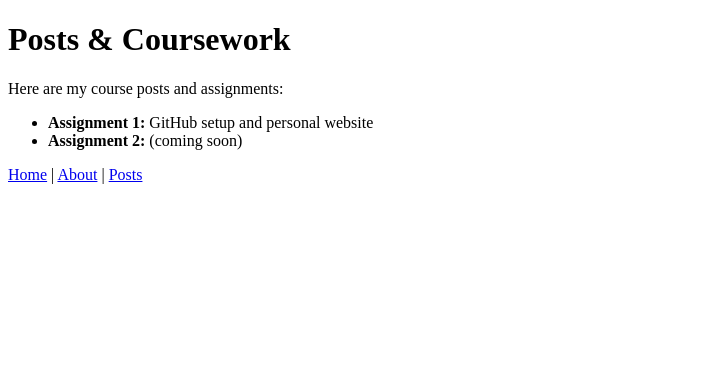
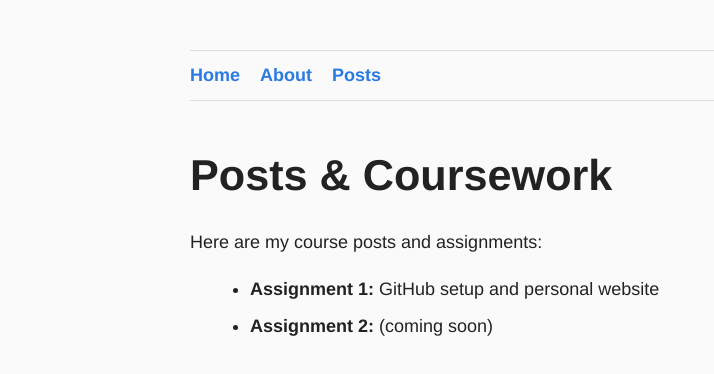
Before and after one commit to robagrizzi-sudo/Personal-Website, a plain HTML site: page posts.html in a window 1280 px wide. Shown: the whole page, without its empty margins (0-714 px from the left). Drawn offline with Linux system fonts and the light colour scheme.

Commit message:
Add custom site styling and navigation layout

```diff
--- a/posts.html
+++ b/posts.html
@@ -2,9 +2,17 @@
 <html>
 <head>
   <title>Posts</title>
+  <link rel="stylesheet" href="styles.css">
 </head>
 
 <body>
+
+  <nav>
+    <a href="index.html">Home</a>
+    <a href="about.html">About</a>
+    <a href="posts.html">Posts</a>
+  </nav>
+
   <h1>Posts & Coursework</h1>
 
   <p>Here are my course posts and assignments:</p>
@@ -14,10 +22,5 @@
     <li><strong>Assignment 2:</strong> (coming soon)</li>
   </ul>
 
-  <p>
-    <a href="index.html">Home</a> |
-    <a href="about.html">About</a> |
-    <a href="posts.html">Posts</a>
-  </p>
 </body>
 </html>
--- /dev/null
+++ b/styles.css
@@ -0,0 +1,62 @@
+/* ---- Base layout ---- */
+body {
+  font-family: "Helvetica Neue", Arial, sans-serif;
+  max-width: 900px;
+  margin: 50px auto;
+  padding: 0 20px;
+  font-size: 18px;
+  line-height: 1.6;
+  background-color: #fafafa;
+  color: #222;
+}
+
+/* ---- Headings ---- */
+h1 {
+  font-size: 2.4em;
+  margin-bottom: 0.2em;
+}
+
+h2 {
+  margin-top: 1.8em;
+  border-bottom: 2px solid #ddd;
+  padding-bottom: 4px;
+}
+
+/* ---- Navigation ---- */
+nav {
+  margin: 20px 0 40px 0;
+  padding: 10px 0;
+  border-top: 1px solid #ddd;
+  border-bottom: 1px solid #ddd;
+}
+
+nav a {
+  margin-right: 15px;
+  font-weight: 600;
+}
+
+/* ---- Links ---- */
+a {
+  color: #2a7ae2;
+  text-decoration: none;
+}
+
+a:hover {
+  text-decoration: underline;
+}
+
+/* ---- Lists ---- */
+ul {
+  margin-left: 20px;
+}
+
+li {
+  margin-bottom: 8px;
+}
+
+/* ---- Footer spacing ---- */
+p:last-child {
+  margin-top: 40px;
+  font-size: 0.9em;
+  color: #555;
+}
```
Also changed, not shown: about.html (+8 -0 lines), index.html (+6 -0 lines).
